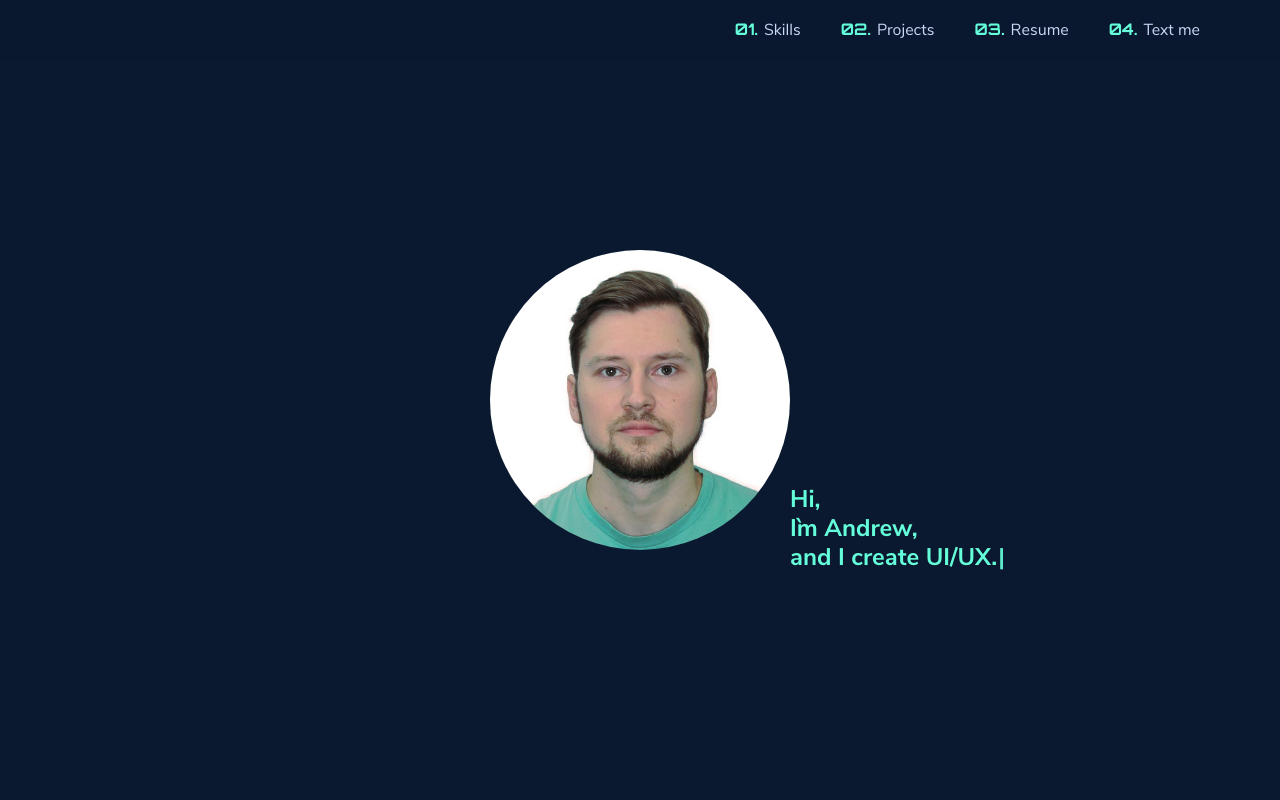
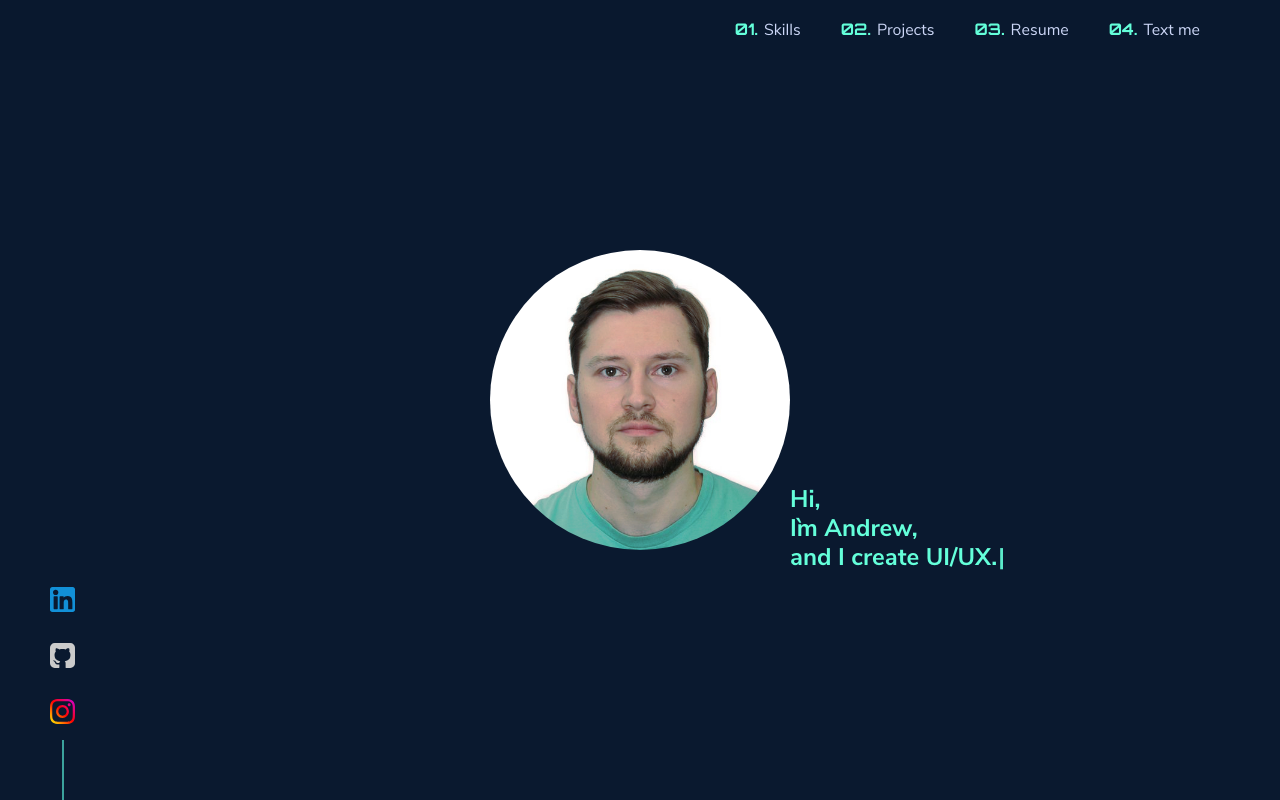
Before and after one commit to sibiryakov090591/portfolio_src, a React (Create React App) app: page / in a window 1280 px wide. Shown: the top 800 px of the page. Built offline with nearby package versions, Linux system fonts and the light colour scheme.

Commit message:
added socials

```diff
--- a/src/components/socials/Socials.tsx
+++ b/src/components/socials/Socials.tsx
@@ -1,10 +1,42 @@
 import React from "react";
 import { useStyles } from "./styles";
+import in_icon from "../../images/footer/linkedin.svg";
+import github_icon from "../../images/footer/github.svg";
+import inst_icon from "../../images/footer/instagram.svg";
 
 const Socials: React.FC = () => {
   const classes = useStyles();
 
-  return <div className={classes.wrapper}></div>;
+  return (
+    <div className={classes.wrapper}>
+      <nav>
+        <div className={classes.imgWrapper}>
+          <a href="https://www.instagram.com/sibiryakov_bro/">
+            <img className={classes.img} src={in_icon} alt="social_icon_in" />
+          </a>
+        </div>
+        <div className={classes.imgWrapper}>
+          <a href="https://github.com/sibiryakov090591">
+            <img
+              className={classes.img}
+              src={github_icon}
+              alt="social_icon_github"
+            />
+          </a>
+        </div>
+        <div className={classes.imgWrapper}>
+          <a href="https://www.linkedin.com/in/andrey-sibiriakov-6a54941b2">
+            <img
+              className={classes.img}
+              src={inst_icon}
+              alt="social_icon_instagram"
+            />
+          </a>
+        </div>
+        <div className={classes.line}></div>
+      </nav>
+    </div>
+  );
 };
 
 export default Socials;
--- a/src/components/socials/styles.ts
+++ b/src/components/socials/styles.ts
@@ -3,7 +3,22 @@ import { AppTheme } from "../../themes/paletteTypes";
 
 export const useStyles = makeStyles((theme: AppTheme) => ({
   wrapper: {
-    color: theme.palette.background.green,
+    position: "fixed",
+    bottom: 0,
+    left: 50,
+  },
+  imgWrapper: {
+    width: 25,
+    marginTop: 25,
+  },
+  img: {
+    width: "100%",
+  },
+  line: {
+    width: 2,
+    height: 60,
+    backgroundColor: theme.palette.background.green,
+    margin: "10px auto 0",
   },
 }));
 
--- a/src/themes/palette.js
+++ b/src/themes/palette.js
@@ -39,7 +39,6 @@ export default {
     red200: "#FFC4C9",
     red100: "#FAEEEF",
 
-    grey700: "#333333",
     grey600: "#333333",
     grey500: "#474747",
     grey400: "#A6A6A6",
```
